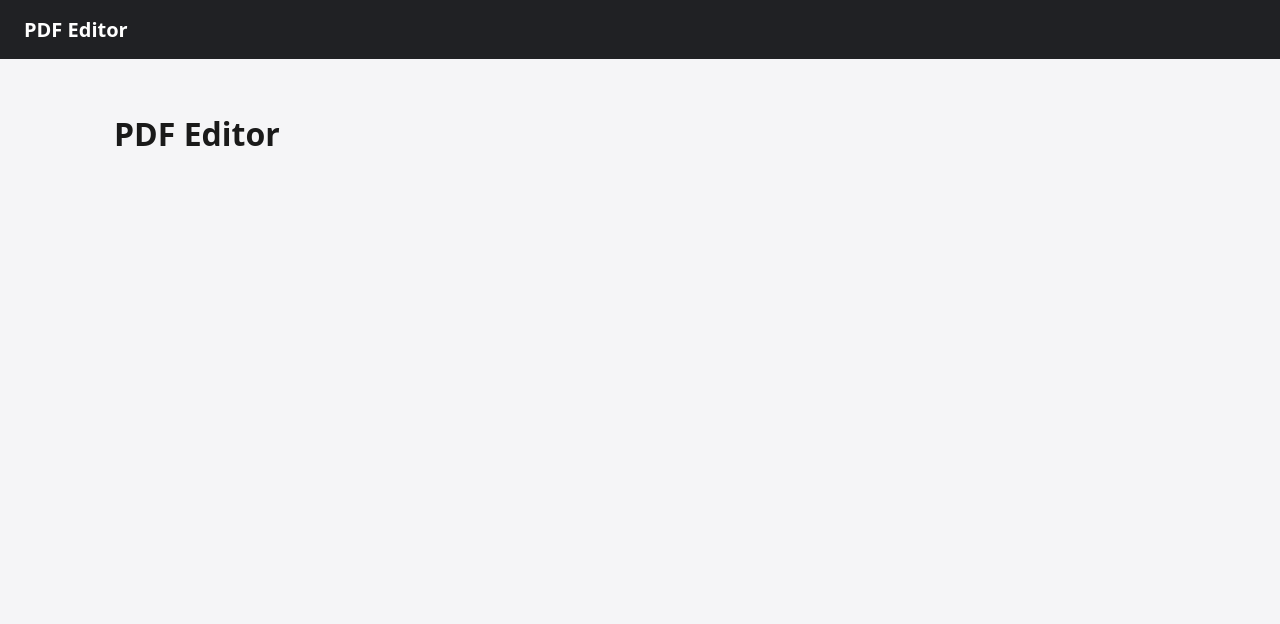
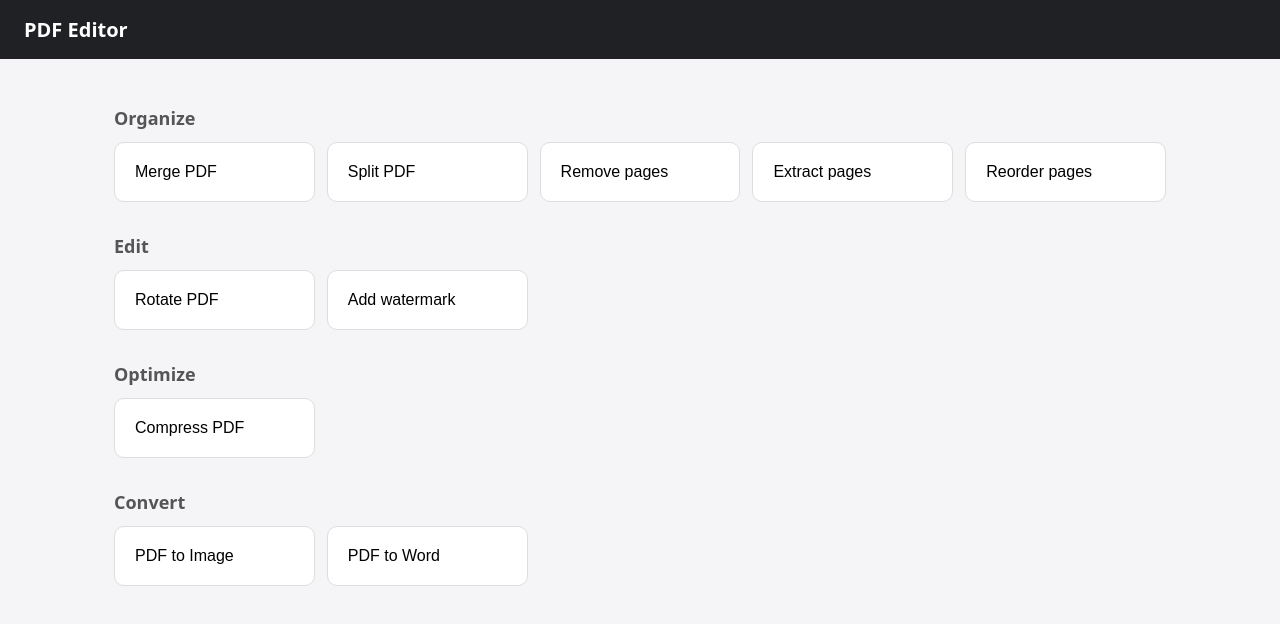
Before and after one commit to W-Hin/pdf_editor, a React (Vite) app in the folder web/frontend/: page / in a window 1280 px wide. Shown: the top 624 px of the page. Built offline with nearby package versions, Linux system fonts and the light colour scheme.

Commit message:
feat: tool configuration data and home screen tool grid

```diff
--- a/web/frontend/src/App.jsx
+++ b/web/frontend/src/App.jsx
@@ -1,8 +1,5 @@
 import { Routes, Route, Link } from "react-router-dom";
-
-function Home() {
-  return <h1>PDF Editor</h1>;
-}
+import ToolGrid from "./components/ToolGrid.jsx";
 
 export default function App() {
   return (
@@ -14,7 +11,7 @@ export default function App() {
       </header>
       <main className="app__main">
         <Routes>
-          <Route path="/" element={<Home />} />
+          <Route path="/" element={<ToolGrid />} />
         </Routes>
       </main>
     </div>
--- /dev/null
+++ b/web/frontend/src/components/ToolGrid.jsx
@@ -0,0 +1,28 @@
+import { useNavigate } from "react-router-dom";
+import { TOOL_CONFIGS } from "../toolConfigs";
+
+const CATEGORIES = ["Organize", "Edit", "Optimize", "Convert"];
+
+export default function ToolGrid() {
+  const navigate = useNavigate();
+
+  return (
+    <div className="tool-grid">
+      {CATEGORIES.map((category) => {
+        const tools = Object.entries(TOOL_CONFIGS).filter(([, cfg]) => cfg.category === category);
+        return (
+          <div key={category} className="tool-grid__category">
+            <h2>{category}</h2>
+            <div className="tool-grid__buttons">
+              {tools.map(([toolId, cfg]) => (
+                <button key={toolId} onClick={() => navigate(`/tool/${toolId}`)}>
+                  {cfg.title}
+                </button>
+              ))}
+            </div>
+          </div>
+        );
+      })}
+    </div>
+  );
+}
--- /dev/null
+++ b/web/frontend/src/toolConfigs.js
@@ -0,0 +1,101 @@
+export const TOOL_CONFIGS = {
+  merge: {
+    title: "Merge PDF",
+    category: "Organize",
+    multiFile: true,
+    mode: "view",
+    endpoint: "merge",
+    fields: [{ name: "filename", label: "Output filename", type: "text", default: "" }],
+  },
+  split: {
+    title: "Split PDF",
+    category: "Organize",
+    multiFile: false,
+    mode: "view",
+    endpoint: "split",
+    fields: [
+      { name: "pages_per_file", label: "Pages per output file", type: "number", default: 1, min: 1 },
+    ],
+  },
+  "remove-pages": {
+    title: "Remove pages",
+    category: "Organize",
+    multiFile: false,
+    mode: "select",
+    endpoint: "remove-pages",
+    fields: [],
+  },
+  "extract-pages": {
+    title: "Extract pages",
+    category: "Organize",
+    multiFile: false,
+    mode: "select",
+    endpoint: "extract-pages",
+    fields: [],
+  },
+  "reorder-pages": {
+    title: "Reorder pages",
+    category: "Organize",
+    multiFile: false,
+    mode: "reorder",
+    endpoint: "reorder-pages",
+    fields: [],
+  },
+  rotate: {
+    title: "Rotate PDF",
+    category: "Edit",
+    multiFile: false,
+    mode: "view",
+    endpoint: "rotate",
+    fields: [
+      { name: "angle", label: "Rotate by", type: "select", options: [90, 180, 270], default: 90 },
+    ],
+  },
+  watermark: {
+    title: "Add watermark",
+    category: "Edit",
+    multiFile: false,
+    mode: "view",
+    endpoint: "watermark",
+    fields: [
+      { name: "text", label: "Watermark text", type: "text", default: "" },
+      {
+        name: "opacity",
+        label: "Opacity (%)",
+        type: "range",
+        min: 10,
+        max: 100,
+        default: 30,
+        scale: 0.01,
+      },
+    ],
+  },
+  compress: {
+    title: "Compress PDF",
+    category: "Optimize",
+    multiFile: false,
+    mode: "view",
+    endpoint: "compress",
+    fields: [
+      { name: "image_quality", label: "Image quality", type: "range", min: 10, max: 100, default: 60 },
+    ],
+  },
+  "to-images": {
+    title: "PDF to Image",
+    category: "Convert",
+    multiFile: false,
+    mode: "view",
+    endpoint: "to-images",
+    fields: [
+      { name: "image_format", label: "Format", type: "select", options: ["jpg", "png"], default: "jpg" },
+    ],
+  },
+  "to-word": {
+    title: "PDF to Word",
+    category: "Convert",
+    multiFile: false,
+    mode: "view",
+    endpoint: "to-word",
+    fields: [],
+  },
+};
```
